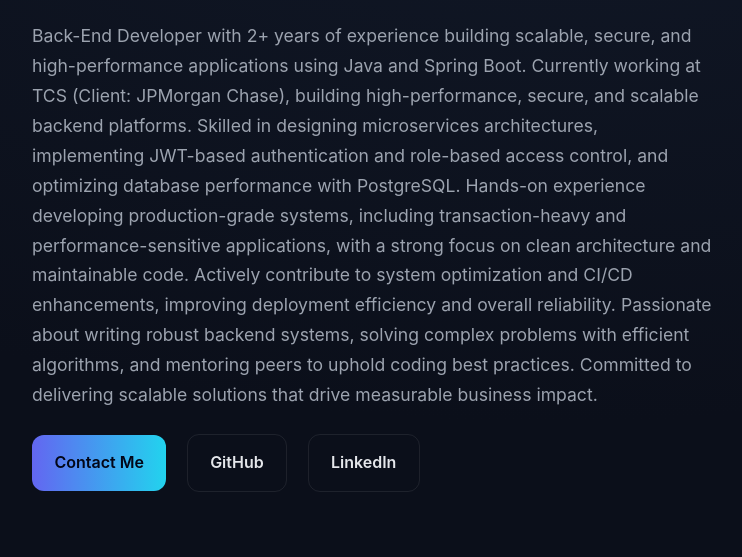
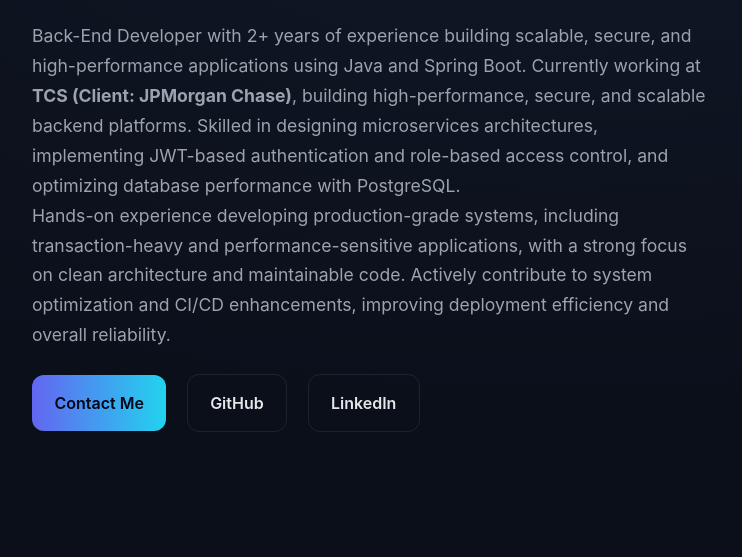
Before and after one commit to nileshchoudhary37/myPortfolio, a plain HTML site: page index.html in a window 1280 px wide. Shown: the part 178-735 px from the top of the page, without its empty margins (82-824 px from the left). Drawn offline with Linux system fonts and the light colour scheme.

Commit message:
modified profile summery

```diff
--- a/index.html
+++ b/index.html
@@ -160,18 +160,15 @@
     <h1>Nilesh Choudhary</h1>
     <p>
       Back-End Developer with 2+ years of experience building scalable, secure, and high-performance applications using
-      Java and Spring Boot. Currently working at TCS (Client: JPMorgan Chase),
+      Java and Spring Boot. Currently working at <strong>TCS (Client: JPMorgan Chase)</strong>,
       building high-performance, secure, and scalable backend platforms. Skilled in designing microservices
       architectures, implementing JWT-based authentication and role-based access control, and optimizing database
       performance with PostgreSQL.
-
+      <br>
       Hands-on experience developing production-grade systems, including transaction-heavy and performance-sensitive
       applications, with a strong focus on clean architecture and maintainable code. Actively contribute to system
       optimization and CI/CD enhancements, improving deployment efficiency and overall reliability.
 
-      Passionate about writing robust backend systems, solving complex problems with efficient algorithms, and mentoring
-      peers to uphold coding best practices. Committed to delivering scalable solutions that drive measurable business
-      impact.
     </p>
     <div class="actions">
       <a href="mailto:nileshchoudhary.dev@gmail.com">Contact Me</a>
```
